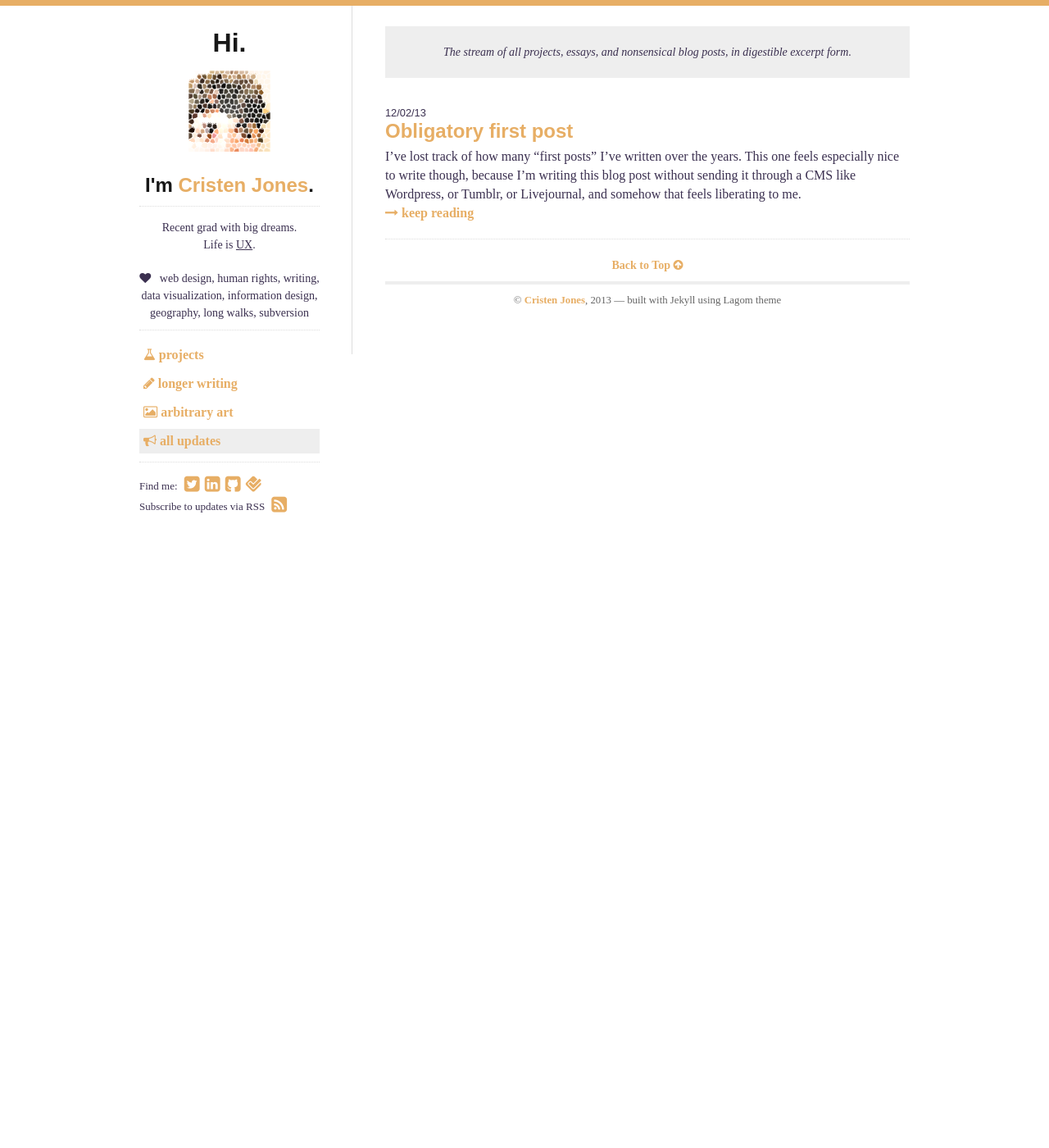
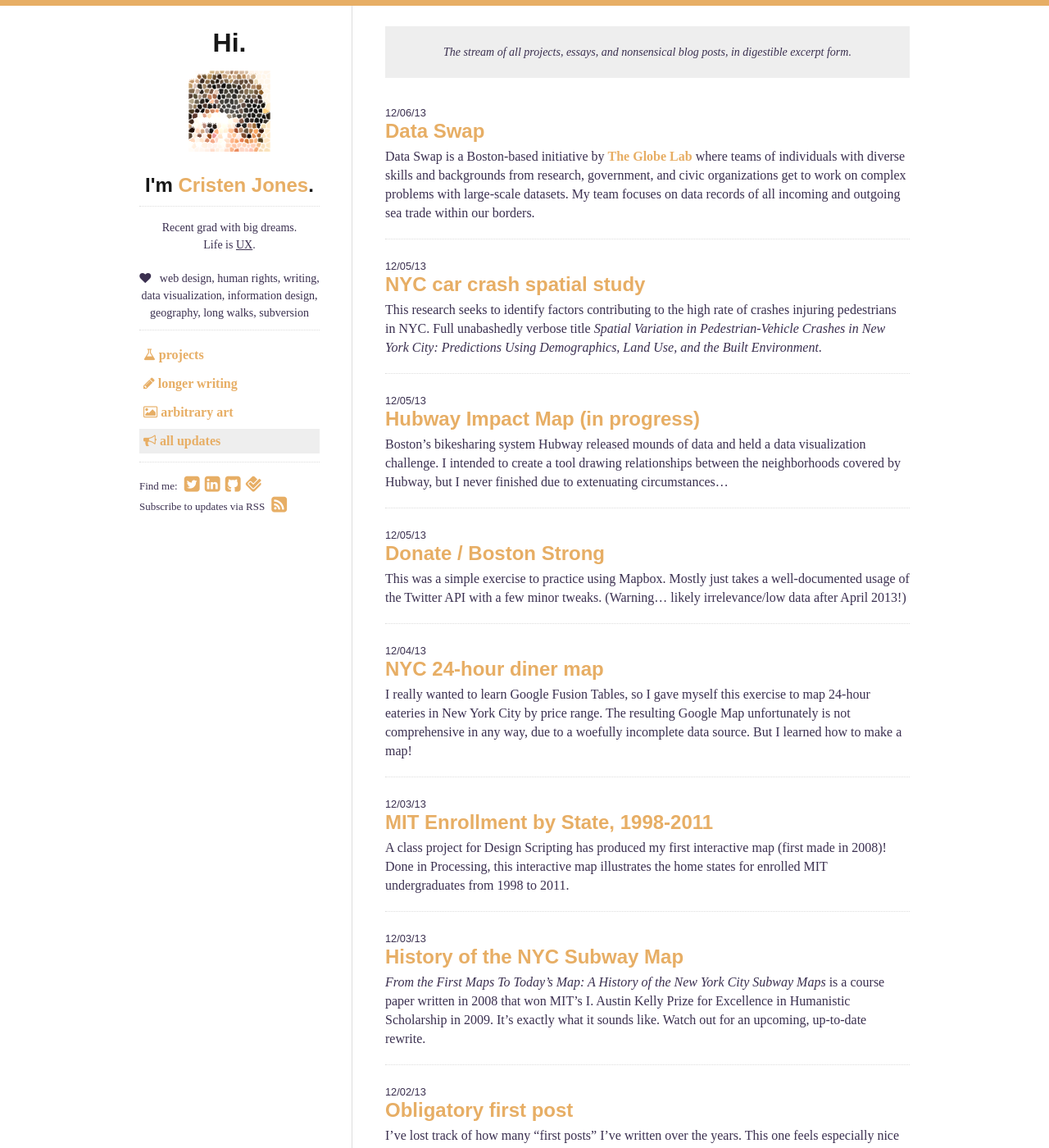
Before and after one commit to thecristen/thewebsite, a Jekyll site: the page built from stream/index.html, in a window 1280 px wide and 1400 px high. Shown: the whole window at 82% size. Built offline with Jekyll 4.4.1, drawn with Linux system fonts in a browser that asks for light colours; a script that is not in the unit is left out; the list of posts is cut into pages by our own code; comment, search, counter and statistics services are not loaded.

Commit message:
Adding some project posts!

```diff
--- /dev/null
+++ b/_posts/2013-12-03-history_of_the_nyc_subway_map.md
@@ -0,0 +1,10 @@
+---
+layout: project
+title: History of the NYC Subway Map
+category: projects
+permalink: /projects/nyc_subway_map
+thumb: /assets/img/thumbs/subway.png
+external: http://cristen.thejonesgroup.org/files/cristen_11.026J_final.pdf
+---
+
+*From the First Maps To Today’s Map: A History of the New York City Subway Maps* is a course paper written in 2008 that won MIT's I. Austin Kelly Prize for Excellence in Humanistic Scholarship in 2009. It's exactly what it sounds like. Watch out for an upcoming, up-to-date rewrite.
--- /dev/null
+++ b/_posts/2013-12-03-mit_enrollment_by_state,_1998-2011.md
@@ -0,0 +1,11 @@
+---
+layout: project
+title: MIT Enrollment by State, 1998-2011
+category: projects
+permalink: /projects/mit_enrollment_by_state
+thumb: /assets/img/thumbs/MITenroll.png
+external: http://cristen.thejonesgroup.org/MITenrollment/
+---
+
+
+A class project for Design Scripting has produced my first interactive map (first made in 2008)! Done in Processing, this interactive map illustrates the home states for enrolled MIT undergraduates from 1998 to 2011.
--- /dev/null
+++ b/_posts/2013-12-04-nyc_24-hour_diner_map.md
@@ -0,0 +1,10 @@
+---
+layout: project
+title: NYC 24-hour diner map
+category: projects
+permalink: /projects/nyc_24h_diners
+thumb: /assets/img/thumbs/diners.png
+external: http://cristen.thejonesgroup.org/old/diners/
+---
+
+I really wanted to learn Google Fusion Tables, so I gave myself this exercise to map 24-hour eateries in New York City by price range. The resulting Google Map unfortunately is not comprehensive in any way, due to a woefully incomplete data source. But I learned how to make a map!
--- /dev/null
+++ b/_posts/2013-12-05-donate_boston_strong.md
@@ -0,0 +1,10 @@
+---
+layout: project
+title: Donate / Boston Strong
+category: projects
+permalink: /projects/donate_boston_strong
+thumb: /assets/img/thumbs/mapbg.jpg
+external: http://cristen.thejonesgroup.org/DonateBostonStrong/
+---
+
+This was a simple exercise to practice using Mapbox. Mostly just takes a well-documented usage of the Twitter API with a few minor tweaks. (Warning... likely irrelevance/low data after April 2013!)
--- /dev/null
+++ b/_posts/2013-12-05-hubway_impact_map.md
@@ -0,0 +1,10 @@
+---
+layout: project
+title: Hubway Impact Map (in progress)
+category: projects
+permalink: /projects/hubway_impact_map
+thumb: /assets/img/thumbs/hubway.png
+external: http://cristen.thejonesgroup.org/hubway/
+---
+
+Boston's bikesharing system Hubway released mounds of data and held a data visualization challenge. I intended to create a tool drawing relationships between the neighborhoods covered by Hubway, but I never finished due to extenuating circumstances...
--- /dev/null
+++ b/_posts/2013-12-05-nyc_car_crash_spatial_study.md
@@ -0,0 +1,10 @@
+---
+layout: project
+title: NYC car crash spatial study
+category: projects
+permalink: /projects/nyc_car_crash_spatial_study
+thumb: /assets/img/thumbs/NYCtraflight.png
+external: http://cristen.thejonesgroup.org/files/cbc79_SpatialVariationInCrashes.pdf
+---
+
+This research seeks to identify factors contributing to the high rate of crashes injuring pedestrians in NYC. Full unabashedly verbose title *Spatial Variation in Pedestrian-Vehicle Crashes in New York City: Predictions Using Demographics, Land Use, and the Built Environment*.
--- /dev/null
+++ b/_posts/2013-12-06-data_swap.md
@@ -0,0 +1,10 @@
+---
+layout: project
+title: Data Swap
+category: projects
+permalink: /projects/data_swap
+thumb: /assets/img/thumbs/ships.jpg
+external: http://blog.dataswap2013.com/?author=104
+---
+
+Data Swap is a Boston-based initiative by [The Globe Lab](http://lab.bostonglobe.com/) where teams of individuals with diverse skills and backgrounds from research, government, and civic organizations get to work on complex problems with large-scale datasets. My team focuses on data records of all incoming and outgoing sea trade within our borders.
--- a/projects/index.html
+++ b/projects/index.html
@@ -19,7 +19,6 @@ title: Projects
  	<!-- if the post is short enough, just show the whole thing -->
     {% if post.excerpt == post.content %}
       {{ post.content }}
-
     {% else %}
     <!-- hack to add a read more link within the excerpt -->
     {% capture postlink %}
```
Also changed, not shown: assets/img/thumbs/ships.jpg (added), 1 other file.
